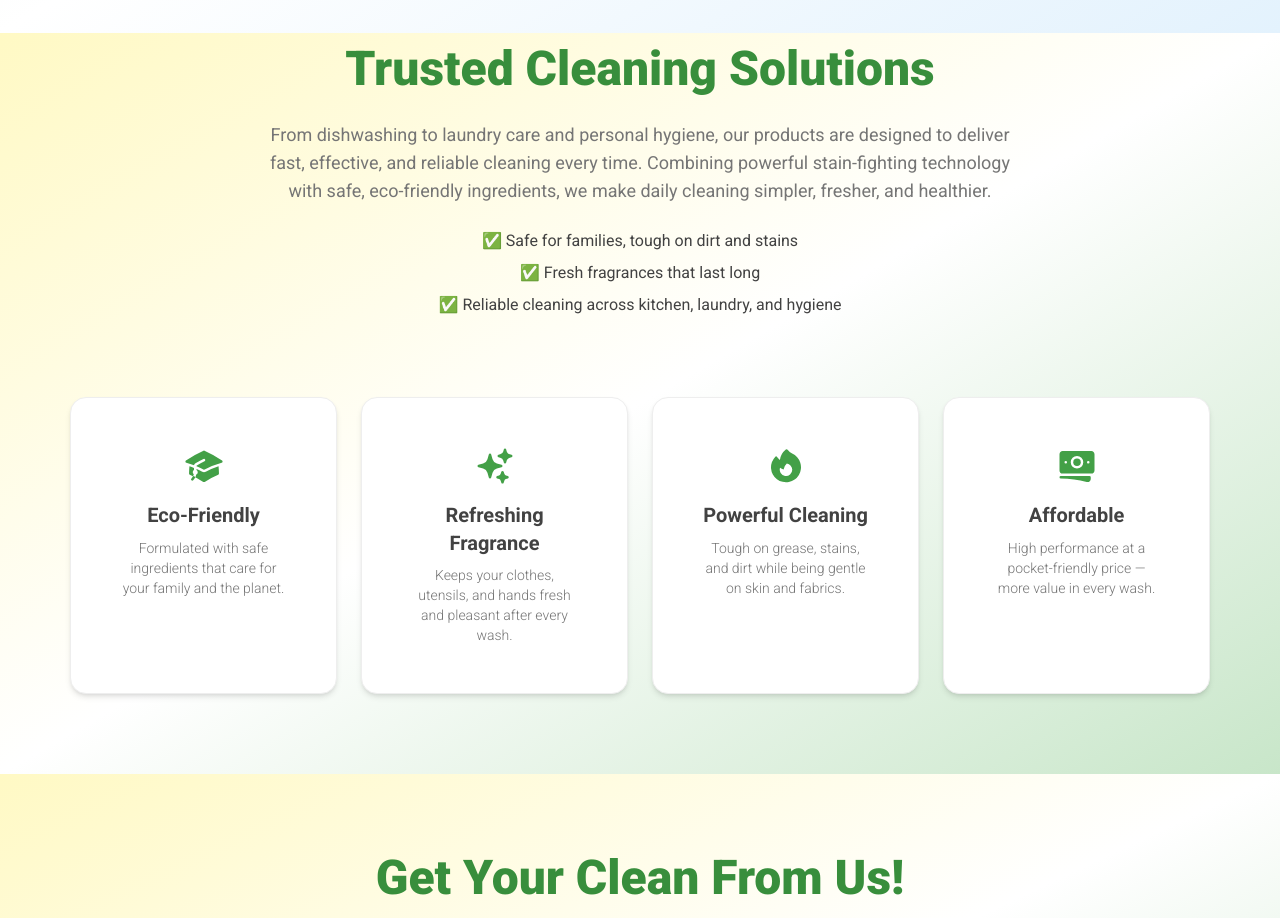
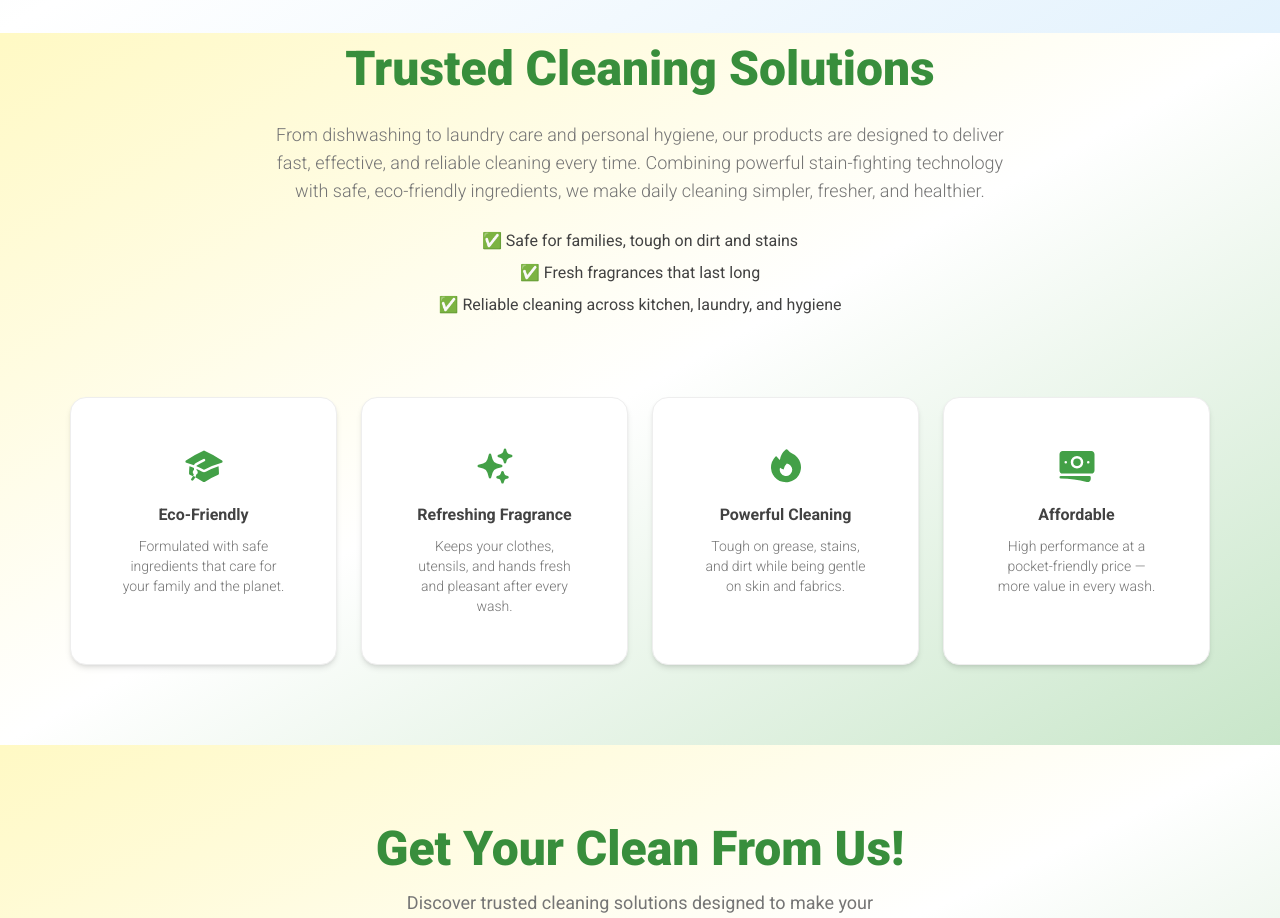
Before and after one commit to ramakrishnarama/hs, a Next.js app: page / in a window 1280 px wide. Shown: the part 1360-2278 px from the top of the page. Built offline with nearby package versions, Linux system fonts and the light colour scheme.

Commit message:
first commit

```diff
--- a/src/app/back-to-school-books.tsx
+++ b/src/app/back-to-school-books.tsx
@@ -40,15 +40,17 @@
 
       <div className="container mx-auto relative z-10">
         <div className="mb-20 grid place-items-center text-center">
+          {/* ✅ Use `as="h2"` instead of variant */}
           <Typography
-            variant="h2"
+            as="h2"
             className="my-3 text-3xl sm:text-4xl md:text-5xl font-extrabold text-green-700"
           >
             Trusted Cleaning Solutions
           </Typography>
 
+          {/* ✅ Use `as="p"` instead of variant */}
           <Typography
-            variant="lead"
+            as="p"
             className="!text-gray-600 lg:w-8/12 text-base sm:text-lg mt-4"
           >
             From dishwashing to laundry care and personal hygiene, our products are
@@ -74,13 +76,13 @@
             >
               <CardBody className="text-center flex flex-col items-center">
                 <Icon className="h-10 w-10 text-green-600 mb-4" />
-                <Typography
-                  variant="h5"
-                  className="mb-2 font-bold text-gray-800"
-                >
+                {/* ✅ Use `as="h5"` instead of variant */}
+                <Typography as="h5" className="mb-2 font-bold text-gray-800">
                   {title}
                 </Typography>
-                <Typography className="text-gray-600 text-sm">{desc}</Typography>
+                <Typography as="p" className="text-gray-600 text-sm">
+                  {desc}
+                </Typography>
               </CardBody>
             </Card>
           ))}
```
